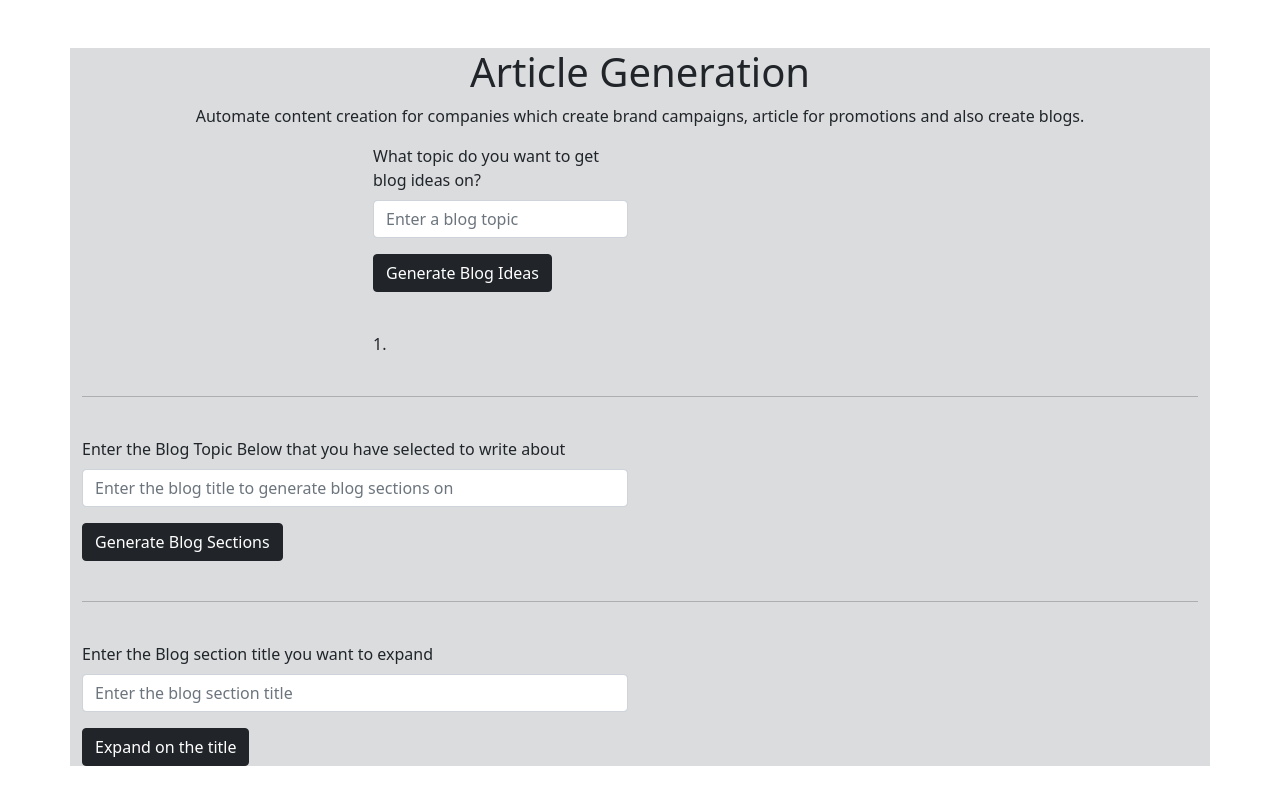
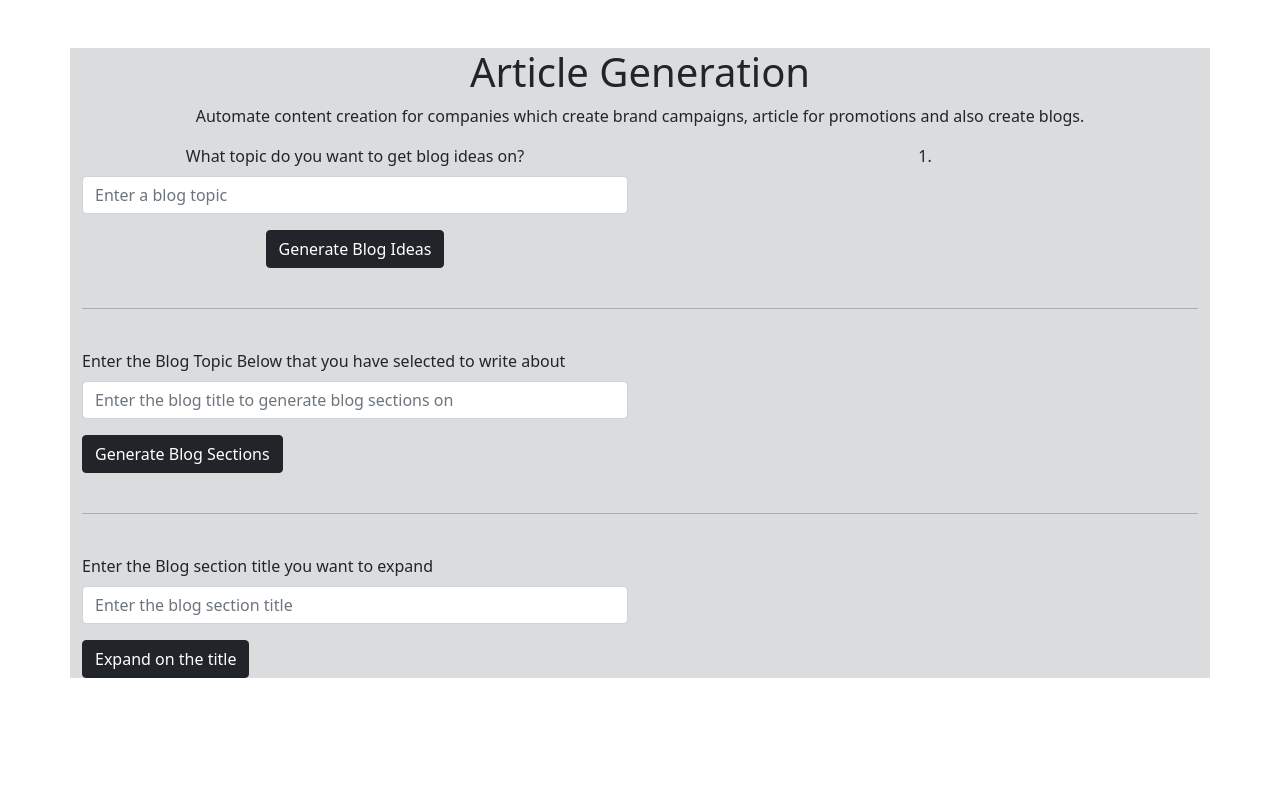
Before and after one commit to kshitizsharan/webapp2, a Flask app: page / in a window 1280 px wide. Run offline with Flask 2, Linux system fonts and the light colour scheme.

Commit message:
center button

```diff
--- a/templates/index.html
+++ b/templates/index.html
@@ -21,7 +21,7 @@
 
       <p class="text-center">Automate content creation for companies which create brand campaigns, article for promotions and also create blogs.</p>
 
-      <div class="row d-grid gap-2 col-6 mx-auto">
+      <div class="row text-center">
         <div class="col-lg-6">
           <form class="" action="/" method="post">
             <div class="mb-3">
```
